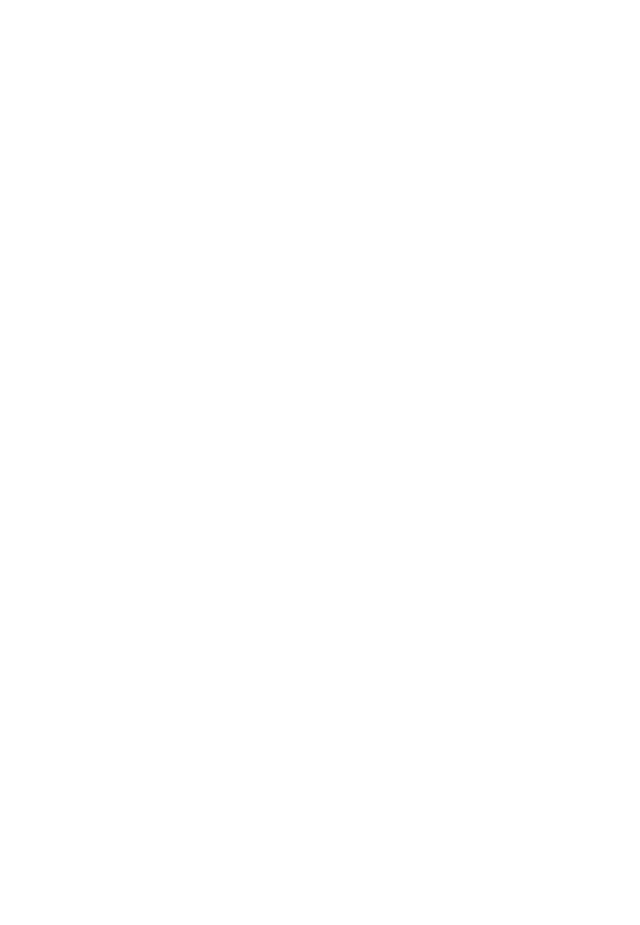
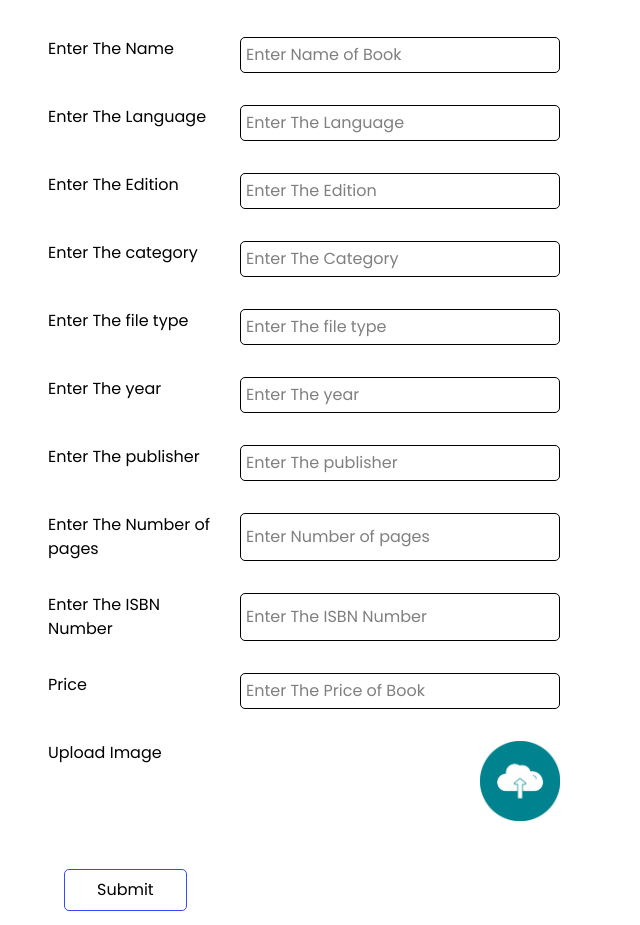
Before and after one commit to hawariyaa/H-library, a React (Vite) app in the folder Frontend/: page /sellbooks in a window 1280 px wide. Before the commit this address had no page. Shown: the part 187-1112 px from the top of the page, without its empty margins (0-640 px from the left). Before the commit the page ends 800 px from the top, so only its background shows below. Built offline with nearby package versions, Linux system fonts and the light colour scheme; a web font is replaced by a local one.

Commit message:
sellbooks

```diff
--- a/Frontend/src/App.jsx
+++ b/Frontend/src/App.jsx
@@ -8,6 +8,7 @@
 import Signup from './pages/Signup/Signup'
 import Product from './pages/Productview/Product'
 import MyBooks from './pages/MYBooks/MyBooks'
+import SellBooks from './pages/SellBooks/SellBooks'
 
 function App() {
   const [count, setCount] = useState(0)
@@ -19,6 +20,7 @@
         <Route path='/signup' element={<Signup />} />
         <Route path='/productview/:id' element={<Product />} />
         <Route path='/mybooks' element={<MyBooks />} />
+        <Route path='/sellbooks' element={<SellBooks />} />
       </Routes>
 
   )
--- a/Frontend/src/components/ProductDisplay/StarRating.jsx
+++ b/Frontend/src/components/ProductDisplay/StarRating.jsx
@@ -1,24 +1,23 @@
-import React, { useState } from 'react'
-import {FaStar} from 'react-icons/fa'
+import React, {useState} from 'react'
+import { FaStar } from "react-icons/fa";
+
 
 function StarRating() {
-    //we created an array with length of 5, and spread makes the value from empty slot to undefined
-    const [rating, setrating] = useState(null)
-    const [rateColor, setrateColor] = useState(null)
+  const [rate, setrate] = useState(null)
   return (
     <>
+        {[...Array(5)].map((star, index) => {
+          let currentRate = index + 1
+            return(
 
-     { ([...Array(5)].map((star, index) => {
-        const currentRate = index + 1
-        return (
-            <label htmlFor="">
-               <input type="radio" name='rate' value={currentRate} onClick={()=>setrating(currentRate)} style={{display:"none"}} />
-               <FaStar color={currentRate <= (rateColor || rating) ? "yellow" : "grey"}  style={{cursor:"pointer"}}
-                onClick={()=>setrateColor(currentRate)}
-               />
-            </label>
-             )
-        }))}
+              <label key={index}>
+                 <input type="radio"name='star' value={currentRate} onClick={()=>setrate(currentRate)} hidden />
+                 <FaStar color={currentRate <= rate ? 'yellow': 'grey'} style={{cursor:"pointer"}} />
+
+              </label>
+
+            )
+        })}
     </>
   )
 }
--- a/Frontend/src/components/navbar/NavBar.jsx
+++ b/Frontend/src/components/navbar/NavBar.jsx
@@ -73,7 +73,7 @@
           <div className="menu-pages" ref={barsRef} >
               <Link to='/'><h3>H-library</h3></Link>
               <Link to='/mybooks'><p>My Books</p></Link>
-              <p>Sell Books</p>
+              <Link to='/sellbooks'><p>Sell Books</p></Link>
           </div>
         </div>
     </div>
--- a/Frontend/src/components/navbar/navbar.css
+++ b/Frontend/src/components/navbar/navbar.css
@@ -4,6 +4,8 @@
     justify-content:space-between;
     padding: 1em;
     position:relative;
+    overflow-x:0;
+    overflow-y:0;
 }
 .logo{
     display:flex;
@@ -82,16 +84,17 @@
 .menu-bar{
     height:100vh;
     width:clamp(4em, 30vw, 17em);
-    position:absolute;
+    position:fixed;
     right:0;
     top:0;
     background-color:#68694a;
     display:flex;
     justify-content:center;
     transform: translateX(100%);
-    transition:all 0.4s ease;
+    transition:all 0.8s ease;
 }
 .menu-bar.true{
+    display:flex;
     transform:translateX(0);
 }
 .menu-pages{
--- a/Frontend/src/pages/SellBooks/SellBooks.jsx
+++ b/Frontend/src/pages/SellBooks/SellBooks.jsx
@@ -1,9 +1,62 @@
 import React from 'react'
+import NavBar from '../../components/navbar/NavBar'
 import './sellbooks.css'
+import cloud from '../../assets/cloud.png'
 
 function SellBooks() {
   return (
-    <div>SellBooks</div>
+    <div className='sellbooks-section'>
+      <NavBar />
+      <div className="sellbooks">
+        <h1>Sell you're own Books</h1>
+        <div className="sell-each">
+           <label htmlFor="">Enter The Name</label>
+           <input type="text" placeholder='Enter Name of Book' />
+        </div>
+        <div className="sell-each">
+            <label htmlFor="">Enter The Language</label>
+            <input type="text"  placeholder='Enter The Language'/>
+        </div>
+        <div className="sell-each">
+            <label htmlFor="">Enter The Edition</label>
+            <input type="text"  placeholder='Enter The Edition' />
+        </div>
+        <div className="sell-each">
+            <label htmlFor="">Enter The category</label>
+            <input type="text"  placeholder='Enter The Category' />
+        </div>
+         <div className="sell-each">
+            <label htmlFor="">Enter The file type</label>
+            <input type="text"  placeholder='Enter The file type' />
+         </div>
+        <div className="sell-each">
+           <label htmlFor="">Enter The year</label>
+           <input type="text"  placeholder='Enter The year'/>
+        </div>
+         <div className="sell-each">
+            <label htmlFor="">Enter The publisher</label>
+            <input type="text"  placeholder='Enter The publisher' />
+         </div>
+        <div className="sell-each">
+            <label htmlFor="">Enter The Number of pages</label>
+            <input type="text"  placeholder='Enter Number of pages' />
+        </div>
+         <div className="sell-each">
+            <label htmlFor="">Enter The ISBN Number</label>
+            <input type="text"  placeholder='Enter The ISBN Number' />
+         </div>
+         <div className="sell-each">
+             <label htmlFor="">Price</label>
+             <input type="text"  placeholder='Enter The Price of Book' />
+         </div>
+        <div className="sell-each">
+          <p>Upload Image</p>
+         <label htmlFor="imageupload"><img src={cloud} alt="" /></label>
+         <input type="file" hidden id='imageupload'  />
+        </div>
+        <button>Submit</button>
+      </div>
+    </div>
   )
 }
 
--- a/Frontend/src/pages/SellBooks/sellbooks.css
+++ b/Frontend/src/pages/SellBooks/sellbooks.css
@@ -0,0 +1,45 @@
+.sellbooks{
+    display:flex;
+    flex-direction:column;
+    padding:3em;
+    gap:2em;
+}
+.sellbooks input{
+    width:20em;
+    border:1px solid black;
+    padding:5px;
+    border-radius:5px;
+}
+.sellbooks h1{
+    font-size:3em;
+    padding-left:30vw;
+    color:#1b9e11;
+}
+.sellbooks .sell-each input:focus{
+    border:1px solid #fcba03;
+}
+.sell-each{
+    display:flex;
+    align-items:space-between;
+    justify-content:space-between;
+    width:40vw;
+    gap:1em;
+}
+.sellbooks button{
+    cursor:pointer;
+    width:fit-content;
+    font-size:16px;
+    border-radius:5px;
+    cursor:pointer;
+    margin:1em;
+    padding:0.5em 2em;
+    transition:all 0.4s ease;
+    border: 1px solid #3848fc;
+}
+.sellbooks button:hover{
+    color:white;
+    background-color:#3848fc;
+}
+.sell-each img{
+    width:5em;
+}
```
Also changed, not shown: Frontend/src/assets/cloud-upload.svg (added), Frontend/src/assets/cloud.png (added).
